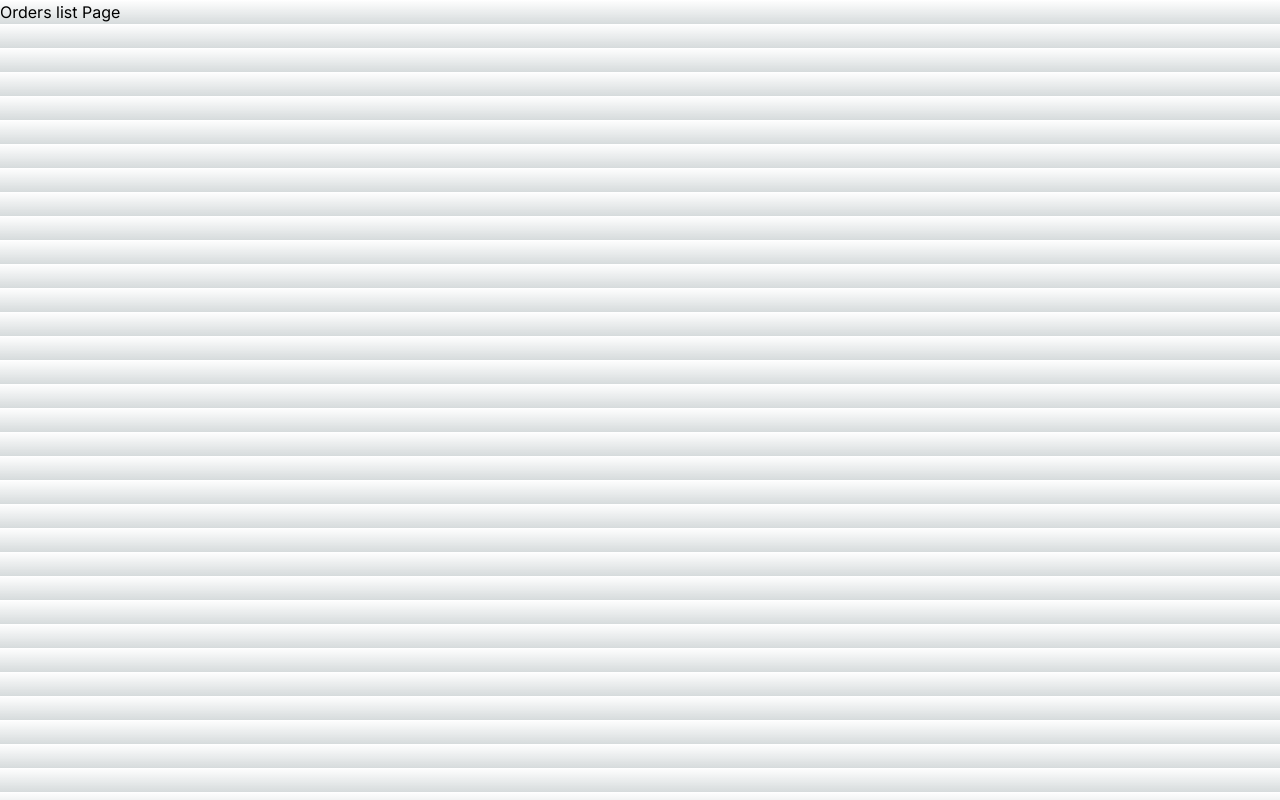
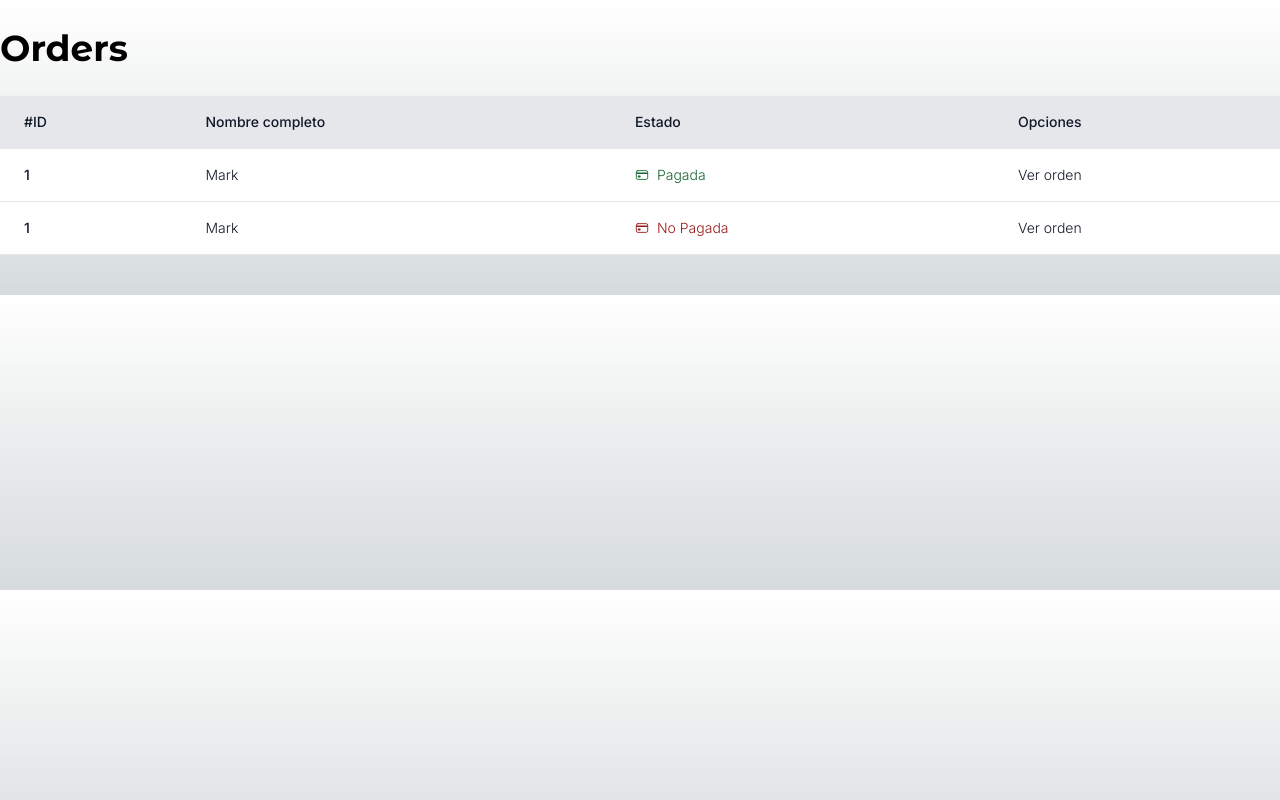
Before and after one commit to Alcreed/nextjs-teslo-shop, a Next.js app: page /orders in a window 1280 px wide. Built offline with nearby package versions, Linux system fonts and the light colour scheme.

Commit message:
Página ordenes

```diff
--- a/src/app/(shop)/orders/page.tsx
+++ b/src/app/(shop)/orders/page.tsx
@@ -1,7 +1,69 @@
-export default function () {
+// https://tailwindcomponents.com/component/hoverable-table
+
+import Link from 'next/link';
+import { IoCardOutline } from 'react-icons/io5';
+
+import { Title } from '@/components';
+
+export default function OrdersPage() {
   return (
-    <div>
-      <h1>Orders list Page</h1>
-    </div>
+    <>
+      <Title title="Orders" />
+
+      <div className="mb-10">
+        <table className="min-w-full">
+          <thead className="bg-gray-200 border-b">
+            <tr>
+              <th scope="col" className="text-sm font-medium text-gray-900 px-6 py-4 text-left">
+                #ID
+              </th>
+              <th scope="col" className="text-sm font-medium text-gray-900 px-6 py-4 text-left">
+                Nombre completo
+              </th>
+              <th scope="col" className="text-sm font-medium text-gray-900 px-6 py-4 text-left">
+                Estado
+              </th>
+              <th scope="col" className="text-sm font-medium text-gray-900 px-6 py-4 text-left">
+                Opciones
+              </th>
+            </tr>
+          </thead>
+
+          <tbody>
+            <tr className="bg-white border-b transition duration-300 ease-in-out hover:bg-gray-100">
+              <td className="px-6 py-4 whitespace-nowrap text-sm font-medium text-gray-900">1</td>
+              <td className="text-sm text-gray-900 font-light px-6 py-4 whitespace-nowrap">
+                Mark
+              </td>
+              <td className="flex items-center text-sm  text-gray-900 font-light px-6 py-4 whitespace-nowrap">
+                <IoCardOutline className="text-green-800" />
+                <span className='mx-2 text-green-800'>Pagada</span>
+              </td>
+              <td className="text-sm text-gray-900 font-light px-6 ">
+                <Link href="/orders/123" className="hover:underline">
+                  Ver orden
+                </Link>
+              </td>
+            </tr>
+
+            <tr className="bg-white border-b transition duration-300 ease-in-out hover:bg-gray-100">
+              <td className="px-6 py-4 whitespace-nowrap text-sm font-medium text-gray-900">1</td>
+              <td className="text-sm text-gray-900 font-light px-6 py-4 whitespace-nowrap">
+                Mark
+              </td>
+              <td className="flex items-center text-sm  text-gray-900 font-light px-6 py-4 whitespace-nowrap">
+                <IoCardOutline className="text-red-800" />
+                <span className='mx-2 text-red-800'>No Pagada</span>
+              </td>
+              <td className="text-sm text-gray-900 font-light px-6 ">
+                <Link href="/orders/123" className="hover:underline">
+                  Ver orden
+                </Link>
+              </td>
+            </tr>
+          </tbody>
+        </table>
+      </div>
+    </>
   );
 }
```
